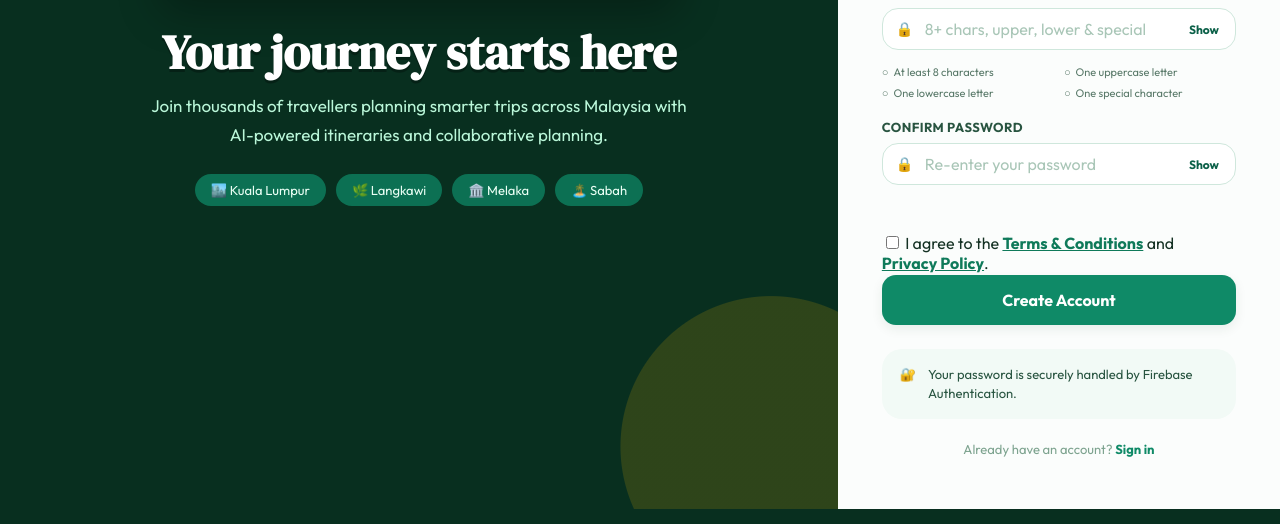
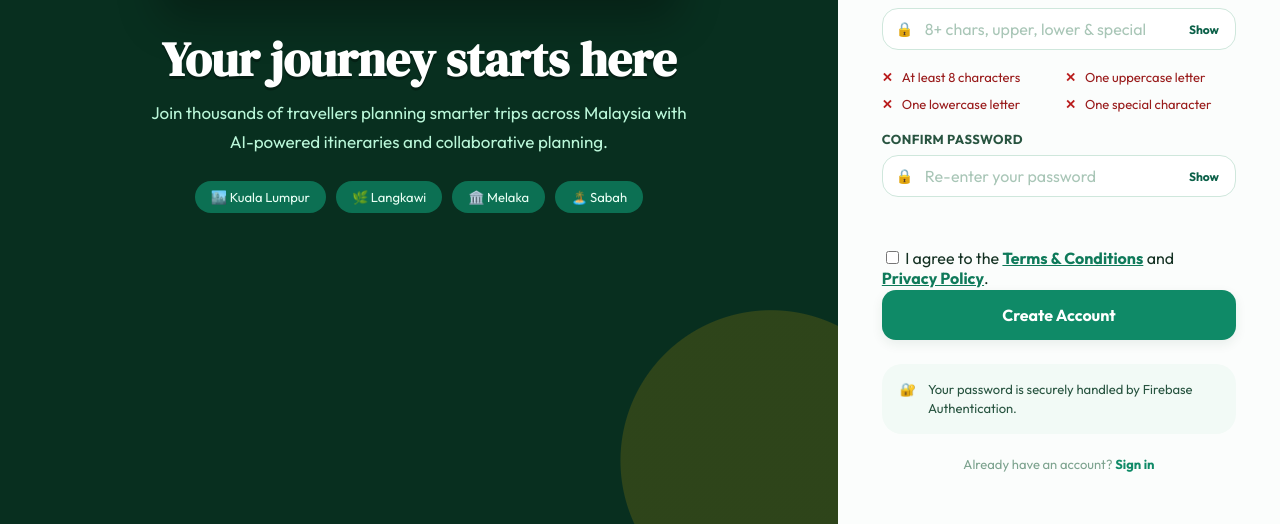
Before and after one commit to LeeWM24/PandaJourney_Malaysia, a Flask app: page /create-account in a window 1280 px wide. Shown: the part 531-1055 px from the top of the page. Run offline with Flask 3, Linux system fonts and the light colour scheme; some libraries are stand-ins or nearby versions.

Commit message:
Improve registration password requirement feedback

```diff
--- a/PandaJourney_Malaysia/presentation/static/css/app.css
+++ b/PandaJourney_Malaysia/presentation/static/css/app.css
@@ -244,25 +244,40 @@ button, input, select, textarea { font: inherit; }
 .auth-password-requirements {
   display: grid;
   grid-template-columns: repeat(2, minmax(0, 1fr));
-  gap: 5px 10px;
-  margin: 7px 0 0;
+  gap: 7px 12px;
+  margin: 10px 0 0;
   padding: 0;
-  color: var(--muted-fg);
-  font-size: 11px;
-  line-height: 1.45;
+  color: #991b1b;
+  font-size: 13px;
+  line-height: 1.5;
   list-style: none;
 }
-.auth-password-rule::before { content: "○"; margin-right: 5px; }
+.auth-password-rule::before {
+  content: "✕";
+  display: inline-block;
+  width: 14px;
+  margin-right: 6px;
+  color: #b91c1c;
+  font-weight: 800;
+}
 .auth-password-rule.met { color: #166534; }
-.auth-password-rule.met::before { content: "✓"; }
+.auth-password-rule.met::before {
+  content: "✓";
+  color: #166534;
+}
 .auth-password-match {
-  min-height: 16px;
-  margin-top: 7px;
+  min-height: 18px;
+  margin-top: 8px;
   color: var(--muted-fg);
-  font-size: 11px;
+  font-size: 13px;
+  line-height: 1.5;
 }
 .auth-password-match.match { color: #166534; }
 .auth-password-match.mismatch { color: #991b1b; }
+.auth-password-match.mismatch::before {
+  content: "✕ ";
+  font-weight: 800;
+}
 .form-row-2 {display: grid;
   grid-template-columns: minmax(0, 1fr) minmax(0, 1fr);
   gap: 14px;
```
